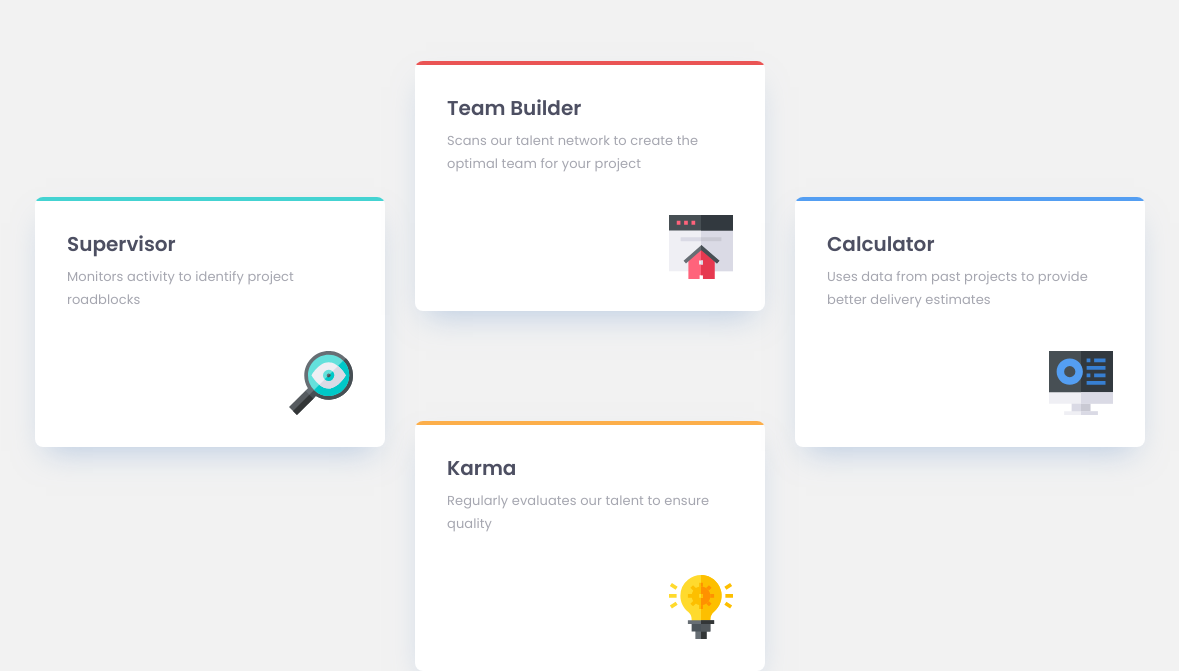
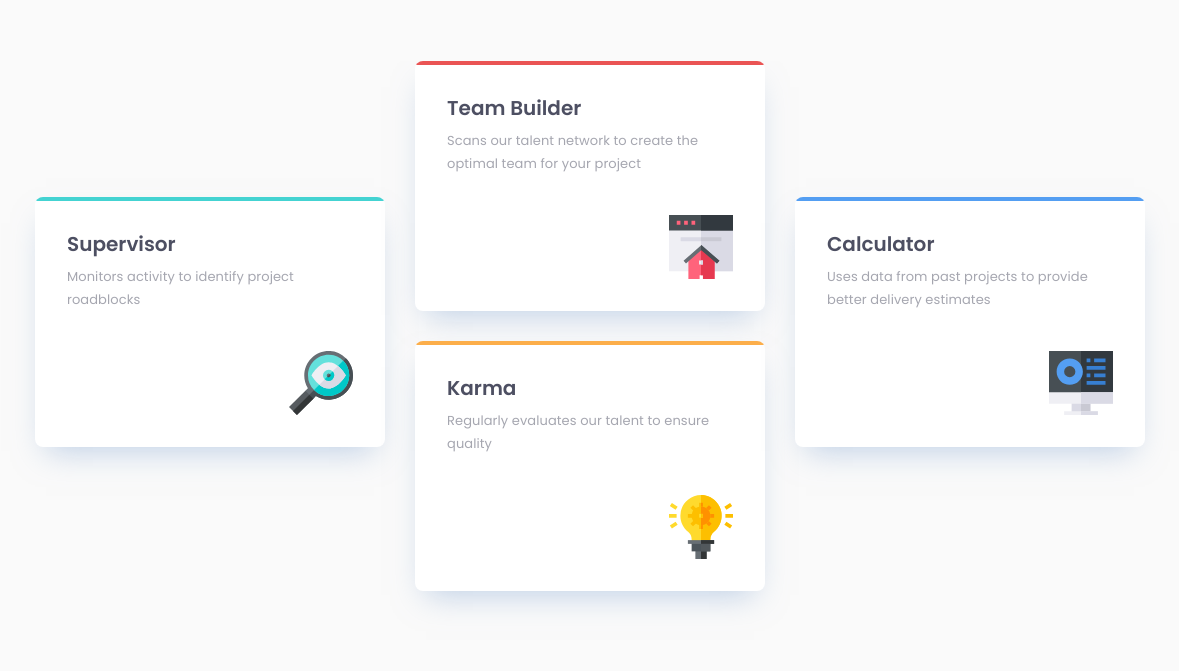
Before and after one commit to Moses1058/Four_Card, a plain HTML site: page index.html in a window 1536 px wide. Shown: the part 255-926 px from the top of the page, without its empty margins (178-1357 px from the left). Drawn offline with Linux system fonts and the light colour scheme.

Commit message:
Solve bottom margin and horizontal scroll problem

```diff
--- a/index.html
+++ b/index.html
@@ -12,6 +12,7 @@
     <link href="https://fonts.googleapis.com/css2?family=Poppins:wght@200;400;600&display=swap" rel="stylesheet">
 </head>
 <body>
+    <div class="backbone">
         <header>
             <h2>Reliable, efficient delivery</h2>
             <h1>Powered by Technology</h1>
@@ -43,5 +44,6 @@
                 <img src="./assets/icon-calculator.svg" alt="calculator_icon">
             </div>
         </main>
+    </div>
 </body>
 </html>
--- a/styles.css
+++ b/styles.css
@@ -9,8 +9,21 @@
 body {
     display: flex;
     flex-direction: column;
+    justify-content: center;
     align-items: center;
-    background-color: #F2F2F2;
+    background-color: #FAFAFA;
+
+}
+.backbone {
+    overflow: hidden;
+    display: flex;
+    flex-direction: column;
+    align-items: center;
+    background-color: #FAFAFA;
+}
+main {
+    overflow: hidden;
+
 }
 html {
     font-size: 10px;
@@ -134,7 +147,9 @@ Styling for Desktop devices
     /* ////////////////////
     Styling main
     //////////////////// */
-
+    .backbone {
+        width: 144rem;
+    }
     h3 {
         margin-bottom: 0.6rem;
     }
@@ -172,7 +187,7 @@ Styling for Desktop devices
     }
     #karma {
         left: 54.5rem;
-        bottom: 0;
+        bottom: 8rem;
     }
     #calculator {
         right: 16.5rem;
```
Lines whose indentation alone changed are shown as unchanged.
